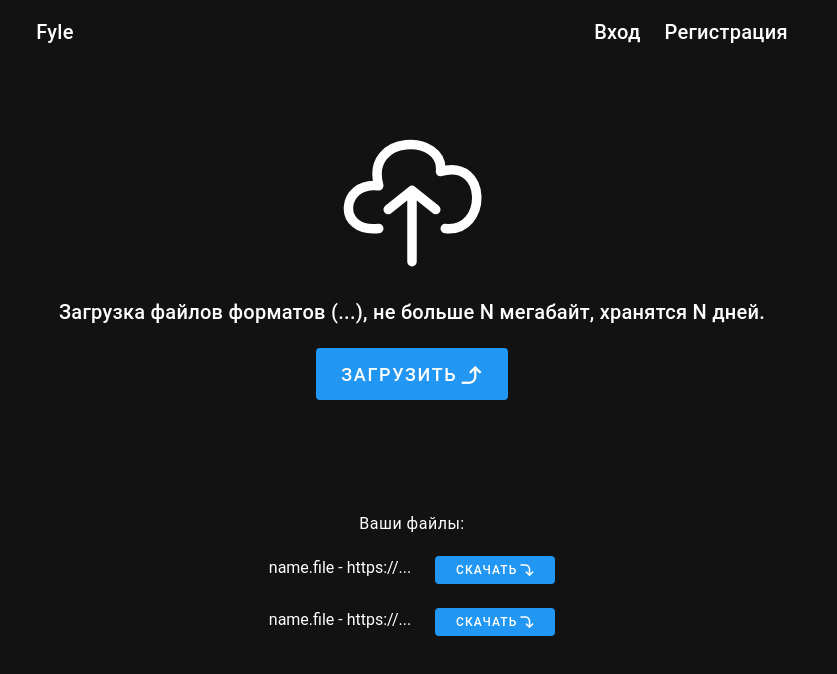
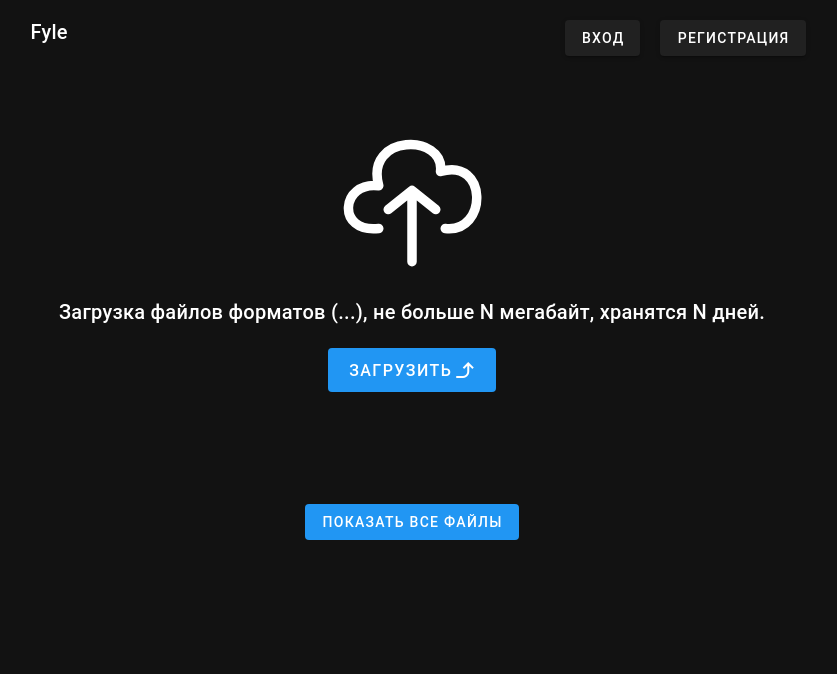
Before and after one commit to EmelyanovArtem/fyle, a Vue app: page / in a window 1280 px wide. Shown: the top 674 px of the page, without its empty margins (228-1065 px from the left). Built offline with nearby package versions, Linux system fonts and the light colour scheme; no server answers.

Commit message:
стили

```diff
--- a/src/components/HelloWorld.vue
+++ b/src/components/HelloWorld.vue
@@ -8,8 +8,72 @@
         </v-col>
         <v-col cols="auto">
           <v-row>
-            <v-col><router-link to="/login" class="text-h6">Вход</router-link></v-col>
-            <v-col><router-link to="/register" class="text-h6">Регистрация</router-link></v-col>
+            <!-- <v-col><router-link to="/login" class="text-h6">Вход</router-link></v-col> -->
+            <!-- <v-col><router-link to="/register" class="text-h6">Регистрация</router-link></v-col> -->
+            <v-dialog width="500">
+              <template v-slot:activator="{ props }">
+                <v-btn v-bind="props" text="Вход" class="mt-3 mr-5"></v-btn>
+              </template>
+
+              <template v-slot:default="{ isActive }">
+                <v-card title="Вход">
+                  <v-sheet width="300" class="mx-auto">
+                    <v-form fast-fail @submit.prevent>
+                      <v-text-field
+                        label="Логин"
+                      ></v-text-field>
+
+                      <v-text-field
+                        label="Пароль"
+                      ></v-text-field>
+
+                      <v-btn @click="" type="submit" block class="mt-2">Войти</v-btn>
+                    </v-form>
+                  </v-sheet>
+
+                  <v-card-actions>
+                    <v-spacer></v-spacer>
+
+                    <v-btn
+                      text="Закрыть"
+                      @click="isActive.value = false"
+                    ></v-btn>
+                  </v-card-actions>
+                </v-card>
+              </template>
+            </v-dialog>
+            <v-dialog width="500">
+              <template v-slot:activator="{ props }">
+                <v-btn v-bind="props" text="Регистрация" class="mt-3"></v-btn>
+              </template>
+
+              <template v-slot:default="{ isActive }">
+                <v-card title="Регистрация">
+                  <v-sheet width="300" class="mx-auto">
+                    <v-form fast-fail @submit.prevent>
+                      <v-text-field
+                        label="Логин"
+                      ></v-text-field>
+
+                      <v-text-field
+                        label="Пароль"
+                      ></v-text-field>
+
+                      <v-btn @click="" type="submit" block class="mt-2">Зарегистрироваться</v-btn>
+                    </v-form>
+                  </v-sheet>
+
+                  <v-card-actions>
+                    <v-spacer></v-spacer>
+
+                    <v-btn
+                      text="Закрыть"
+                      @click="isActive.value = false"
+                    ></v-btn>
+                  </v-card-actions>
+                </v-card>
+              </template>
+            </v-dialog>
           </v-row>
         </v-col>
       </v-row>
@@ -17,12 +81,15 @@
       <v-img height="152" src="@/assets/logo.svg" class="mb-5 general-img" />
 
       <div class="text-h6 font-weight-medium mb-5">Загрузка файлов форматов (...), не больше N мегабайт, хранятся N дней.</div>
+      <v-dialog width="500">
+        <template v-slot:activator="{ props }">
+          <!-- <v-btn v-bind="props" text="Загрузить" class="mt-3"></v-btn> -->
           <v-btn
+          v-bind="props"
             color="primary"
-        href="https://vuetifyjs.com/introduction/why-vuetify/#feature-guides"
             min-width="120"
             rel="noopener noreferrer"
-        size="x-large"
+            size="large"
             target="_blank"
             variant="flat"
           >
@@ -32,13 +99,58 @@
               size="large"
             />
           </v-btn>
+        </template>
 
+        <template v-slot:default="{ isActive }">
+            <v-card title="Выбор файлов">
+              <v-sheet width="300" class="mx-auto">
+                <v-form fast-fail @submit.prevent>
+                  <v-file-input
+                    label="Выберите файл"
+                    accept=".pdf, .doc, .docx"
+                  ></v-file-input>
+
+                  <v-btn @click="" type="submit" block class="mt-2">Загрузить</v-btn>
+                </v-form>
+              </v-sheet>
+
+              <v-card-actions>
+                <v-spacer></v-spacer>
+
+                <v-btn
+                  text="Закрыть"
+                  @click="isActive.value = false"
+                ></v-btn>
+              </v-card-actions>
+            </v-card>
+        </template>
+      </v-dialog>
 
       <div class="py-14" />
 
-      <p class="text-body-1 mb-5">Ваши файлы:</p>
-
-      <v-row class="d-flex align-center flex-column">
+      <v-btn
+        @click="aside = !aside"
+        color="primary"
+        min-width="120"
+        rel="noopener noreferrer"
+        size="default"
+        target="_blank"
+        variant="flat"
+      > Показать все файлы
+      </v-btn>
+      <v-navigation-drawer width="900" class="pt-16 aside" v-model="aside" app>
+        <v-btn
+          @click="aside = false"
+          class="mb-16"
+          color="primary"
+          size="small"
+          >
+          <v-icon
+            icon="mdi-window-close"
+            size="small"
+          />
+        </v-btn>
+        <v-row class="d-flex align-left flex-column">
           <v-col cols="auto">
             <v-row class="d-flex justify-space-between">
               <v-col cols="auto"><p>name.file - https://...</p></v-col>
@@ -68,7 +180,6 @@
               <v-col cols="auto">
                 <v-btn
                   color="primary"
-                href="https://vuetifyjs.com/introduction/why-vuetify/#feature-guides"
                   min-width="120"
                   rel="noopener noreferrer"
                   size="small"
@@ -85,6 +196,7 @@
             </v-row>
           </v-col>
         </v-row>
+      </v-navigation-drawer>
     </v-responsive>
   </v-container>
 </template>
@@ -98,6 +210,7 @@ export default defineComponent({
   data() {
     return {
       currentToken: '' as string,
+      aside: false as boolean,
     }
   },
   created() {
@@ -129,4 +242,9 @@ a {
 .general-img {
   fill: white;
 }
+
+.aside {
+  text-align: right;
+  padding: 50px;
+}
 </style>
--- a/src/components/login.vue
+++ b/src/components/login.vue
@@ -23,13 +23,12 @@
           <v-text-field
             v-model="userAuthData.login"
             label="Логин"
-            :rules="firstNameRules"
+            :rules=""
           ></v-text-field>
 
           <v-text-field
             v-model="userAuthData.password"
             label="Пароль"
-            :rules="lastNameRules"
           ></v-text-field>
 
           <v-btn @click="authUser()" type="submit" block class="mt-2">Войти</v-btn>
--- a/src/components/register.vue
+++ b/src/components/register.vue
@@ -21,13 +21,11 @@
           <v-text-field
             v-model="userRegisterData.login"
             label="Логин"
-            :rules="firstNameRules"
           ></v-text-field>
 
           <v-text-field
             v-model="userRegisterData.password"
             label="Пароль"
-            :rules="lastNameRules"
           ></v-text-field>
 
           <v-btn @click="registerUser" block class="mt-2">Зарегистрироваться</v-btn>
--- a/src/sockets/socket.ts
+++ b/src/sockets/socket.ts
@@ -1,6 +1,7 @@
 import { io } from "socket.io-client";
 
-let socket = io(import.meta.env.BASE_URL);
+// let socket = io(import.meta.env.BASE_URL);
+let socket = io("https://api.fyle.lmrsc.su");
 console.log(socket);
 
 let geustToken: string = '';
@@ -35,7 +36,7 @@ export function register(userRegData: IUserPayload) {
   socket.emit('register', userRegData);
 }
 
-export function auth(userAuthData: IUserPayload) {
+export function auth(userAuthData: IUserPayload | string) {
   socket.on('auth', (data) => {
     console.log('авторизация прошла успешно');
     if (data.session && data.session.token) {
```
Also changed, not shown: src/router/index.ts (+9 -9 lines), 2 other files (tests, documents, lock files or other folders). Lines whose indentation alone changed are shown as unchanged.
